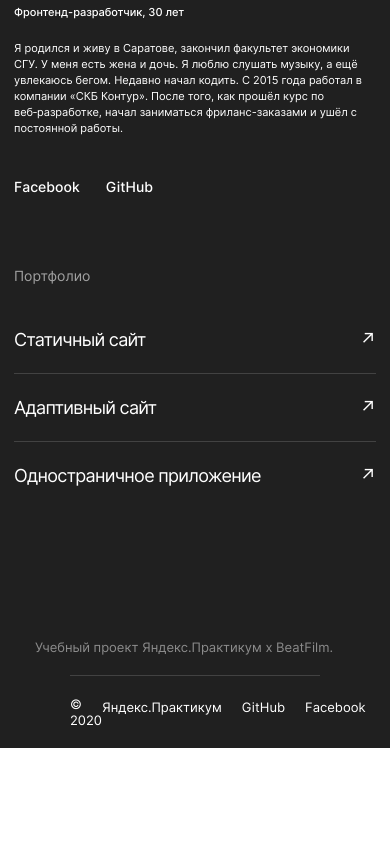
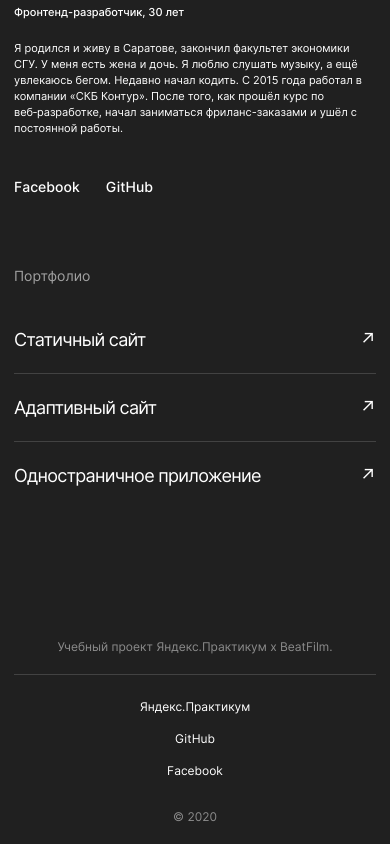
Before and after one commit to eugesher/movies-explorer-frontend, a React (Create React App) app: page / in a window 390 px wide. Shown: the part 2486-3330 px from the top of the page. Before the commit the page ends 3234 px from the top, so only its background shows below. Built offline with nearby package versions, Linux system fonts and the light colour scheme; the HTML template or start-up script is replaced by a standard one.

Commit message:
feat: tablet, mobile 'footer' section

```diff
--- a/src/components/Footer/Footer.css
+++ b/src/components/Footer/Footer.css
@@ -58,3 +58,41 @@
   line-height: 16px;
   text-decoration: none;
 }
+
+@media screen and (max-width: 1279px) {
+  .footer__content {
+    padding: 0 30px;
+  }
+  .footer__app-description {
+    text-align: center;
+  }
+}
+
+@media screen and (max-width: 767px) {
+  .footer__content {
+    padding: 0 14px;
+  }
+  .footer__app-description {
+    font-size: 12px;
+    line-height: 15px;
+  }
+  .footer__main-container {
+    flex-direction: column-reverse;
+    align-items: center;
+  }
+  .footer__copyright {
+    margin-top: 30px;
+    color: #8b8b8b;
+    font-size: 12px;
+    line-height: 15px;
+  }
+  .footer__social-list {
+    flex-direction: column;
+    align-items: center;
+    gap: 12px;
+  }
+  .footer__social-link {
+    font-size: 12px;
+    line-height: 15px;
+  }
+}
--- a/src/components/Footer/Footer.js
+++ b/src/components/Footer/Footer.js
@@ -8,7 +8,7 @@ export default function Footer() {
         <div className="footer__main-container">
           <p className="footer__copyright">&copy; 2020</p>
           <ul className="footer__social-list">
-            <li>
+            <li className="footer__social-list-item">
               <a
                 href="https://praktikum.yandex.ru/"
                 target="_blank"
@@ -18,7 +18,7 @@ export default function Footer() {
                 Яндекс.Практикум
               </a>
             </li>
-            <li>
+            <li className="footer__social-list-item">
               <a
                 href="https://github.com/eugesher"
                 target="_blank"
@@ -28,7 +28,7 @@ export default function Footer() {
                 GitHub
               </a>
             </li>
-            <li>
+            <li className="footer__social-list-item">
               <a
                 href="https://www.linkedin.com/in/evgenii-chernyshov-3688201b6/"
                 target="_blank"
```
